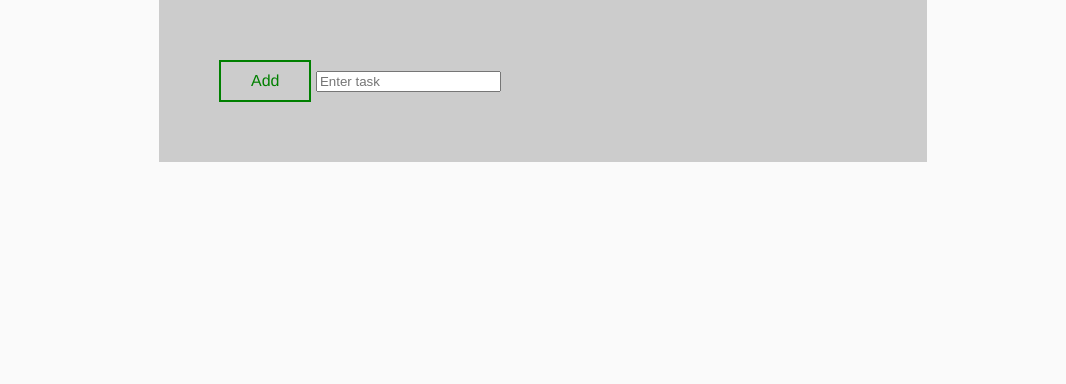
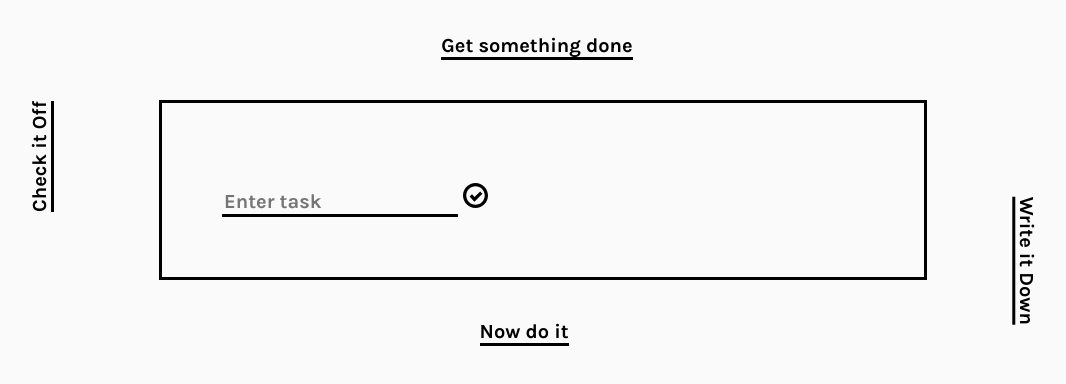
Before and after one commit to clarkeharris/Checklist, a website: page app/index.html in a window 1280 px wide. Shown: the whole page, without its empty margins (97-1163 px from the left). Drawn offline with nearby package versions, Linux system fonts and the light colour scheme; files that its build step writes are made by us from their sources; no server answers.

Commit message:
styled page elements

```diff
--- a/app/index.html
+++ b/app/index.html
@@ -13,34 +13,43 @@
         <!-- endbuild -->
         <!-- build:css(.tmp) styles/main.css -->
         <link rel="stylesheet" href="styles/main.css">
+        <link href='http://fonts.googleapis.com/css?family=Karla:700' rel='stylesheet' type='text/css'>
         <!-- endbuild -->
     </head>
     <body>
         <!--[if lt IE 10]>
             <p class="browsehappy">You are using an <strong>outdated</strong> browser. Please <a href="http://browsehappy.com/">upgrade your browser</a> to improve your experience.</p>
         <![endif]-->
-        <div class="left-column"></div>
-        <div class="center-column">
-            <div class="add-new button">Add</div>
-            <input type="text" placeholder="Enter task" class="add-new-input"></input>
+        <div class="container">
+            <div class="text-top">Get something done</div>
+            <div class="vertical-text-left">Check it Off</div>
+            <div class="vertical-text-right">Write it Down</div>
+            <div class="text-bottom">Now do it</div>
+            <div class="center-column">
+                <input type="text" placeholder="Enter task" class="add-new-input">
+                <div class="add-new button"></div>
+            </div>
+
+            <div class="submit-task"></div>
         </div>
 
-        <div class="submit-task"></div>
-       <div class="right-column"></div>
+
 
         <!-- build:js scripts/vendor.js -->
 
         <script type="text/template" class="user-list-item">
-            <span class="task"><%= task ? task : "Sloth" %></span>
-            <span class="edit-button button">edit</span>
-            <span class="delete-button button">delete</span>
+            <span class="task"><%= task ? task : "Sloth" %>
+            <span class="edit-button button"></span>
+            <span class="delete-button button"></span>
+</span>
         </script>
 
 
         <script type="text/template" class="user-list-edit-item">
-            <span class="task"><input type="text" value="<%= task %>"></span>
-            <span class="save-button button">save</span>
-            <span class="delete-button button">delete</span>
+            <span class="task"><input type="text" value="<%= task %>">
+            <span class="save-button button"></span>
+            <span class="delete-button button"></span>
+            </span>
         </script>
 
         <!-- bower:js -->
--- a/app/styles/main.scss
+++ b/app/styles/main.scss
@@ -9,36 +9,113 @@
 body {
   margin: 0 0;
   background: #fafafa;
-  font-family: "Helvetica Neue", Helvetica, Arial, sans-serif;
-  color: #333;
+  font-family: 'Karla', Helvetica, Arial, sans-serif;
+  font-size: 20px;
+  color: #000;
 }
 
-.left-column {
-  float: left;
-  width: 20%;
+input {
+  border: none;
+  font-family: 'Karla', Helvetica, Arial, sans-serif;
+  font-size: 20px;
+  background: none;
+
+
+  &:focus {
+    outline: 0;
+  }
 }
 
+.container {
+position: relative;
+width: 100%;
+
+ .text-top {
+    position: absolute;
+    border-bottom: solid 3px #000;
+    margin-bottom: 40px;
+    bottom: 100%;
+    right: 43%;
+  }
+
+  .vertical-text-left {
+    position: absolute;
+    -ms-transform: rotate(-90deg);
+    -moz-transform: rotate(-90deg);
+    -webkit-transform: rotate(-90deg);
+    transform: rotate(-90deg);
+    -ms-transform-origin: left top 0;
+    -moz-transform-origin: left top 0;
+    -webkit-transform-origin: left top 0;
+    transform-origin: left top 0;
+    margin-left: 125px;
+    top: 62%;
+    border-bottom: solid 3px #000;
+  }
+
+  .vertical-text-right {
+    position: absolute;
+    -ms-transform: rotate(90deg);
+    -moz-transform: rotate(90deg);
+    -webkit-transform: rotate(90deg);
+    transform: rotate(90deg);
+    -ms-transform-origin: right top 0;
+    -moz-transform-origin: right top 0;
+    -webkit-transform-origin: right top 0;
+    transform-origin: right top 0;
+    margin-right: 100px;
+    top: 28%;
+    border-bottom: solid 3px #000;
+  }
+
+  .text-bottom {
+    position: absolute;
+    border-bottom: solid 3px #000;
+    margin-top: 40px;
+    top: 100%;
+    right: 48%;
+  }
+}
+
+
+
  .center-column {
+  position: relative;
   width: 60%;
   margin: 0 auto;
   padding: 60px;
-  background: #cccccc;
+  margin-top: 100px;
+  margin-bottom: 60px;
+  border: solid 3px #000;
+  // -moz-box-shadow:    2px 2px 0px 3px #000;
+  // -webkit-box-shadow: 2px 2px 0px 3px #000;
+  // box-shadow:         2px 2px 0px 3px #000;
  }
 
-.right-column {
-  float: right;
-  width: 20%
-}
+    .vertical-text-right {
+    -ms-transform: rotate(90deg);
+    -moz-transform: rotate(90deg);
+    -webkit-transform: rotate(90deg);
+    transform: rotate(90deg);
+    -ms-transform-origin: 100% 100%;
+    -moz-transform-origin: 100% 100%;
+    -webkit-transform-origin: 100% 100%;
+    transform-origin: 100% 100%;
+    right: 45px;
+    top: 50%;
+    margin-top: 175px;
+    color: black;
+  }
+
 
 .task {
-    display: inline-block;
-    font-size: 20px;
-    width: 300px;
+    position: relative;
+    display: block;
+    margin-bottom: 20px;
+    padding: 0px 0 3px 0;
+    border-bottom: 3px solid #000;
 
     input {
-        padding: 4px;
-        width: 250px;
-        font-size: 20px;
 
         &.changed {
             background: rgb(181, 255, 177);
@@ -53,20 +130,41 @@ body {
 }
 
 .add-new {
-  color: green;
-  border: 2px solid green;
-}
-.save-button {
-    color: green;
-    border: 2px solid green;
+  background: url('../images/submit.svg') no-repeat;
+  margin-top: 20px;
+  width: 25px;
+  height: 25px;
 }
 
 .delete-button {
-    color: red;
-    border: 2px solid red;
+  position: absolute;
+  right: -35px;
+  bottom: 5px;
+  background: url('../images/delete.svg') no-repeat;
+  width: 25px;
+  height: 25px;
+  }
+
+.edit-button {
+  position: absolute;
+  right: 5px;
+  bottom: 5px;
+  background: url('../images/edit.svg') no-repeat;
+  width: 25px;
+  height: 25px;
 }
 
-.edit-button {
-    color: blue;
-    border: 2px solid blue;
+.save-button {
+  position: absolute;
+  right: 5px;
+  bottom: 5px;
+  background: url('../images/save.svg') no-repeat;
+  width: 25px;
+  height: 25px;
 }
+
+.add-new-input{
+
+  border-bottom: 3px solid #000;
+
+}
```
Also changed, not shown: app/favicon.ico, app/images/delete.svg (added), app/images/edit.jpg (added), app/images/edit.png (added), app/images/edit.svg (added), app/images/save.svg (added), app/images/submit.svg (added), 3 other files.
